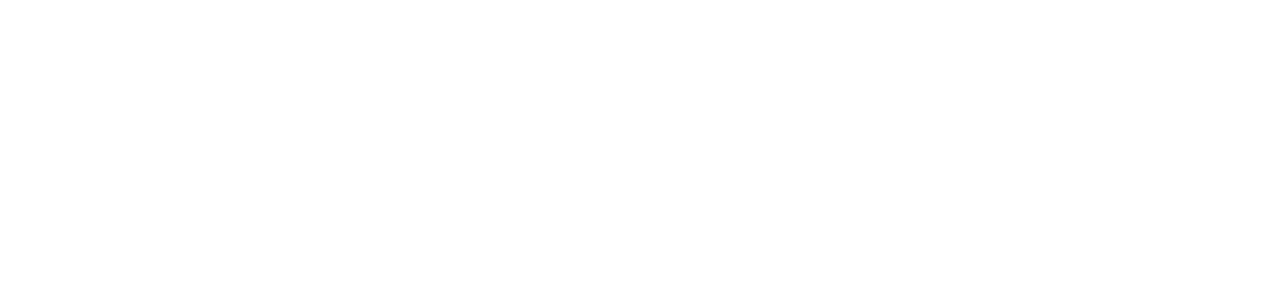
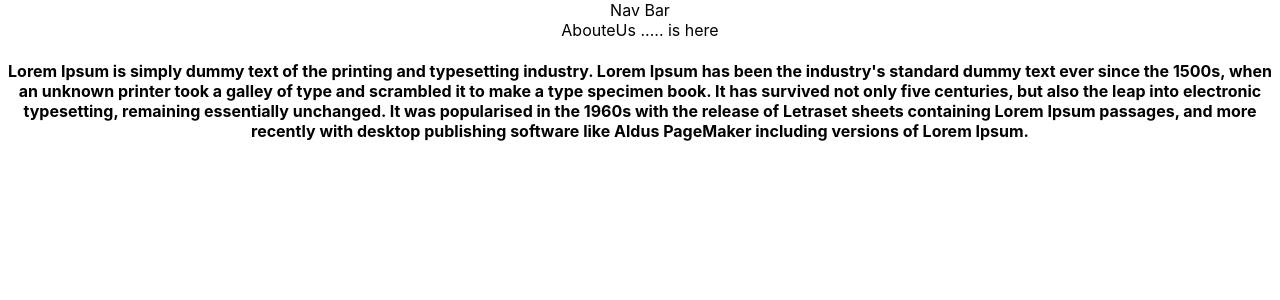
Before and after one commit to ErmiyasHailemichael/React-router, a React (Create React App) app: page /about in a window 1280 px wide. Shown: the top 300 px of the page. Built offline with nearby package versions, Linux system fonts and the light colour scheme.

Commit message:
stocks data display

```diff
--- a/src/App.js
+++ b/src/App.js
@@ -2,13 +2,23 @@ import logo from './logo.svg';
 import './App.css';
 
 import {Route, Routes} from 'react-router-dom'
+import Home from './pages/Home'
+import About from './pages/About'
+import Stocks from './pages/Stocks';
+import Nav from './components/Nav';
 
 function App() {
   return (
     <div className="App">
-
+      <Nav />
+      <Routes>
+        <Route path='/' element={< Home />} />
+        <Route path='/about' element={< About />} />
+        <Route path='/stocks' element={<Stocks />} />
+      </Routes>
     </div>
   );
 }
 
+
 export default App;
--- a/src/components/Nav.js
+++ b/src/components/Nav.js
@@ -1,5 +1,4 @@
-
-
+import { Link} from 'react-router-dom'
 
 function Nav() {
     return (
--- a/src/pages/About.js
+++ b/src/pages/About.js
@@ -1,9 +1,18 @@
-
-
 function About() {
   return (
     <div className="about">
-        AbouteUs
+      AbouteUs ..... is here
+      <h4>
+        Lorem Ipsum is simply dummy text of the printing and typesetting
+        industry. Lorem Ipsum has been the industry's standard dummy text ever
+        since the 1500s, when an unknown printer took a galley of type and
+        scrambled it to make a type specimen book. It has survived not only five
+        centuries, but also the leap into electronic typesetting, remaining
+        essentially unchanged. It was popularised in the 1960s with the release
+        of Letraset sheets containing Lorem Ipsum passages, and more recently
+        with desktop publishing software like Aldus PageMaker including versions
+        of Lorem Ipsum.{" "}
+      </h4>
     </div>
   );
 }
--- /dev/null
+++ b/src/pages/Stocks.js
@@ -0,0 +1,36 @@
+
+
+import {Link} from 'react-router-dom'
+
+function Stocks() {
+
+    const stocks = [
+        {name: "Apple Inc.", symbol: "AAPL", lastPrice: 140.64, change: -0.280000000000001, high: 141.74, low: 140.35, open: 141.5},
+        {name: "Microsoft Corporation", symbol: "MSFT", lastPrice: 64.98, change: 0.109999999999999, high: 65.45, low: 64.76, open: 65.12},
+        {name: "Alphabet Inc.", symbol: "GOOGL", lastPrice: 835.14, change: -4.50999999999999, high: 844, low: 829.1, open: 842},
+        {name: "Facebook, Inc.", symbol: "FB", lastPrice: 140.34, change: 0.810000000000002, high: 141.0244, low: 139.76, open: 140.08},
+        {name: "Oracle Corporation", symbol: "ORCL", lastPrice: 44.65, change: -0.300000000000004, high: 45.09, low: 44.575, open: 44.91},
+        {name: "Intel Corporation", symbol: "INTL", lastPrice: 36.16, change: -0.370000000000005, high: 36.78, low: 36.125, open: 36.58}
+      ]
+
+
+    return (
+      <div className="stocks">
+        {
+
+        // stocks here ....
+
+        stocks.map((stockk) => {
+
+             return (
+                <Link to={`/price/${stockk.symbol}`}>
+                    <h1>{stockk.name}</h1>
+                </Link>
+             )
+        })
+    }
+      </div>
+    );
+  }
+
+  export default Stocks;
```
Also changed, not shown: src/pages/Price.js (added, +14 -0 lines). Lines whose indentation alone changed are shown as unchanged.
